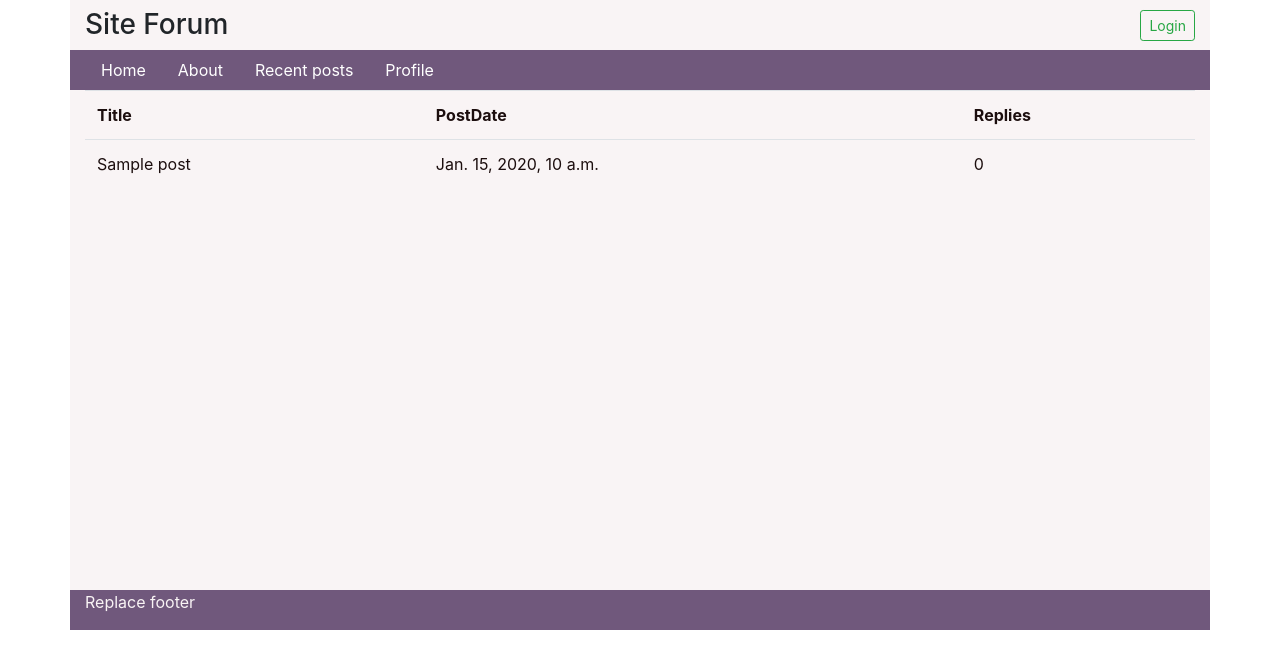
After one commit to SH-anonta/Discussion-Forum, a Django app: page /forum/board/1 in a window 1280 px wide. The commit adds this page. Shown: the top 669 px of the page. Run offline with Django 3.2, Linux system fonts and the light colour scheme; tables that the repository leaves empty hold one stand-in row (values such as "Sample post"); some libraries are stand-ins or nearby versions.

Commit message:
Basic template and view for boards_post created url mapping to view added

```diff
--- /dev/null
+++ b/forum/templates/forum/board_posts.html
@@ -0,0 +1,31 @@
+{%extends 'forum/layout_base_template.html'%}
+
+{%block HeadContent%}
+    <title>Board Posts</title>
+{%endblock%}
+
+{%block MainContent%}
+<div class="container">
+    <div class="row">
+        <div class="col-sm-12">
+
+            <table class="table">
+                <tr>
+                    <th>Title</th>
+                    <th>PostDate</th>
+                    <th>Replies</th>
+                </tr>
+            {%for post in board_posts%}
+                <tr>
+                    <td>{{post.title}}</td>
+                    <td>{{post.creation_date}}</td>
+                    <td>0</td>
+                </tr>
+            {%endfor%}
+            </table>
+
+        </div>
+
+    </div>
+</div>
+{%endblock%}
--- a/forum/templates/forum/global_base_template.html
+++ b/forum/templates/forum/global_base_template.html
@@ -16,6 +16,16 @@
 
     {# Styles... #}
     <link rel="stylesheet" href="{%static 'forum/bootstrap/css/bootstrap.min.css' %}">
+    <style>
+        {#global site styles#}
+        a{
+            color: #502F4C;
+        }
+        a:hover{
+            color: black;
+        }
+    </style>
+
 
     {%block PageStyles%}
         {# It's important this block is bellow all styles of this page, so styles in derived templates cn overwrite them #}
--- a/forum/templates/forum/layout_base_template.html
+++ b/forum/templates/forum/layout_base_template.html
@@ -93,7 +93,7 @@ It also provides default content for Header footer and sidebar
 
 
 
-p, a, td, th{
+p, td, th{
     color: #1C0E0E;
 }
 
--- a/forum/urls.py
+++ b/forum/urls.py
@@ -1,12 +1,14 @@
 from django.urls import path
 
-from forum.views import HomePage, Login, Logout, Register, AboutPage
+from forum.views import HomePage, Login, Logout, Register, AboutPage, BoardPosts
 
 app_name= 'forum'
 urlpatterns = [
     path('', HomePage.as_view(), name= 'homepage'),
+    path('about', AboutPage.as_view(), name='about_page'),
+    path('board/<int:board_id>', BoardPosts.as_view(), name='board_posts'),
+
     path('login', Login.as_view(), name='loginpage'),
-    path('about', AboutPage.as_view(), name='about_page'),
     path('logout', Logout.as_view(), name='logout'),
     path('register', Register.as_view(), name='registration_page'),
 ]
--- a/forum/views.py
+++ b/forum/views.py
@@ -4,7 +4,7 @@ from django.contrib.auth import authenticate
 from django.http import HttpResponse
 from django.views import View
 
-from forum.models import User, Board
+from forum.models import User, Board, Post
 
 
 class HomePage(View):
@@ -73,3 +73,16 @@ class Register(View):
         user.save()
 
         return redirect('forum:loginpage')
+
+
+class BoardPosts(View):
+    def get(self, request, board_id):
+        """View list of posts of a page"""
+        board = Board.objects.get(pk=board_id)
+        posts = board.post_set.all()
+
+        context= {
+            'board_posts' : posts
+        }
+
+        return render(request, 'forum/board_posts.html', context)
```
Also changed, not shown: forum/templates/forum/home_page.html (+8 -2 lines), functional_tests/test_board_post_reply.py (+7 -3 lines).
